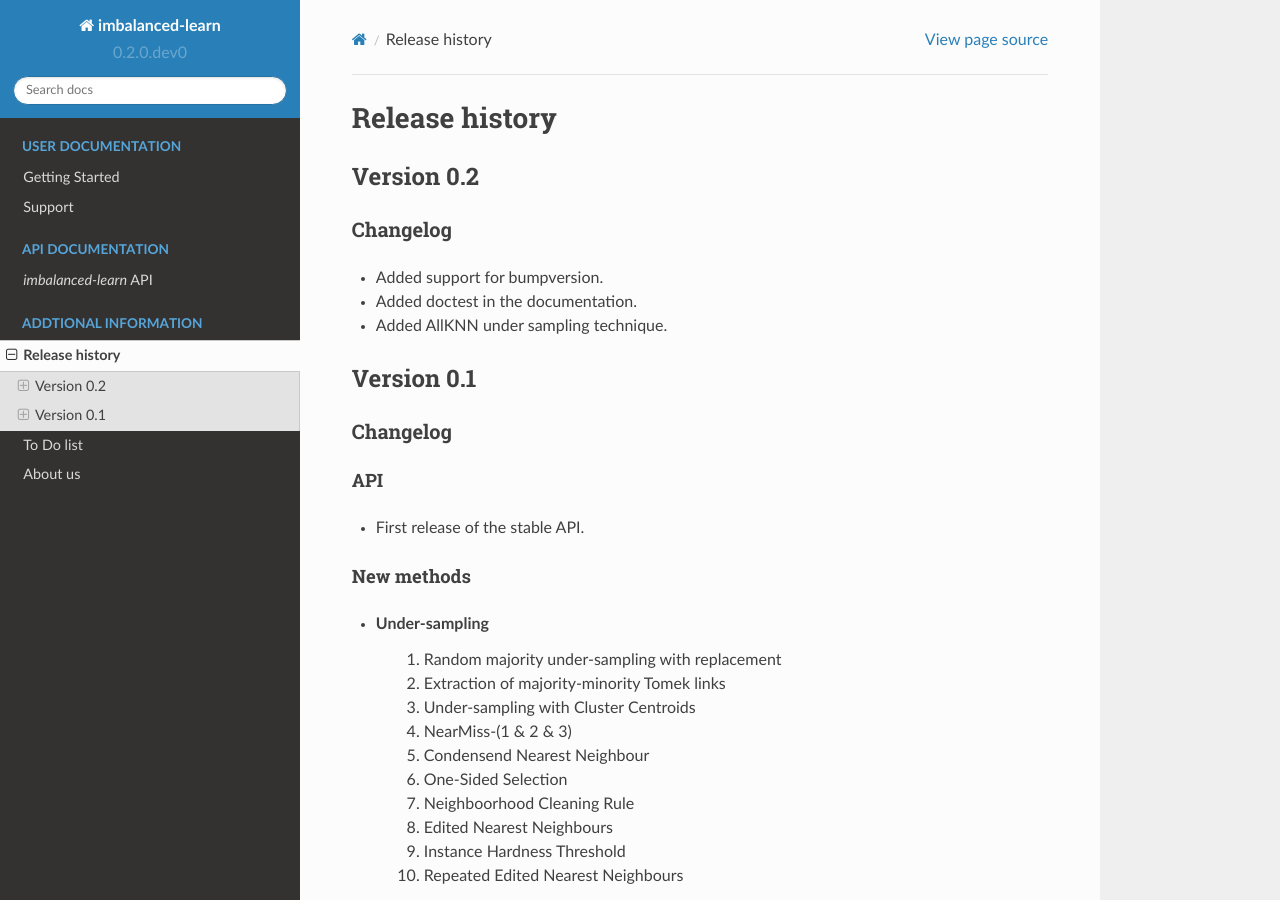
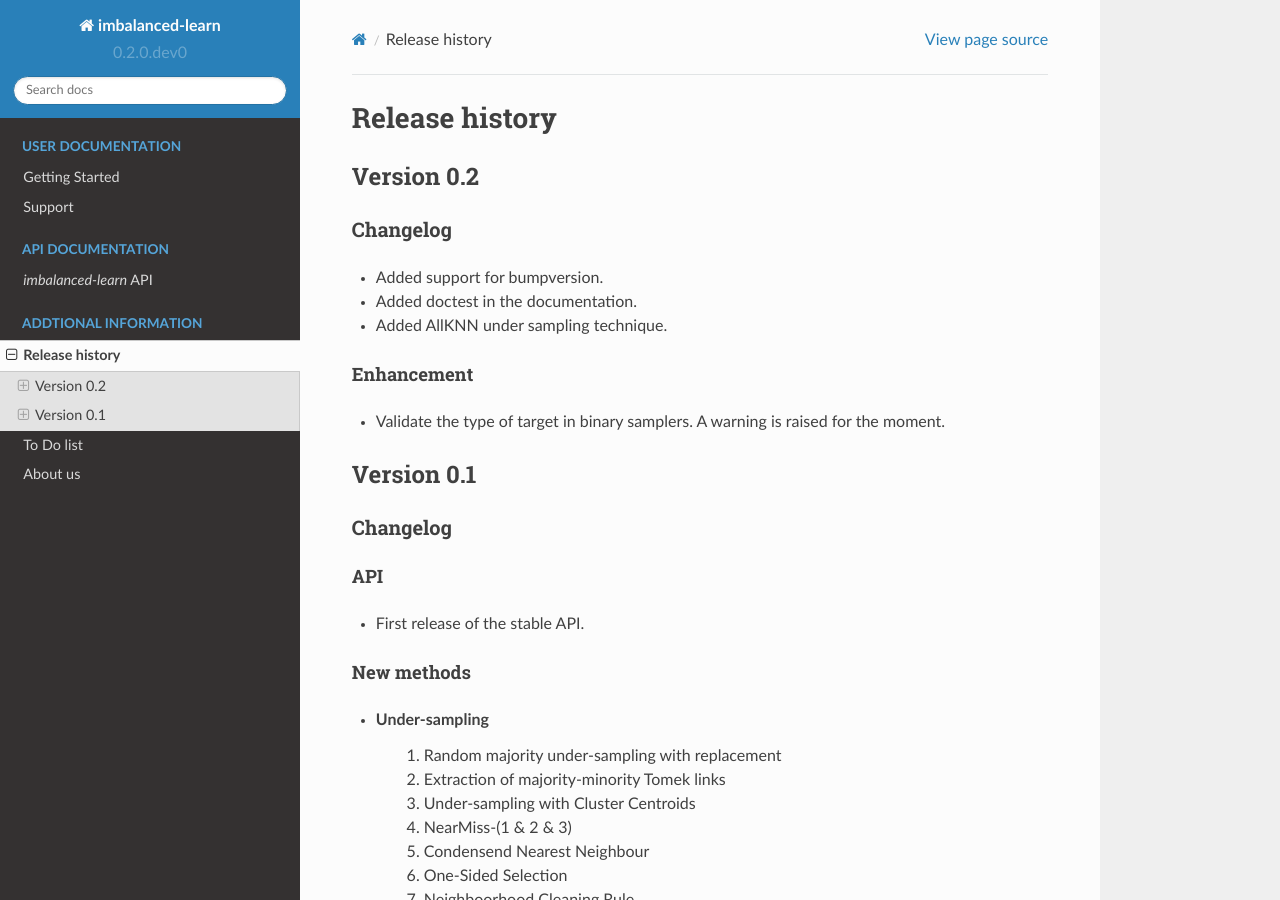
Before and after one commit to scikit-learn-contrib/imbalanced-learn, a Sphinx documentation site: the page built from doc/whats_new.rst, in a window 1280 px wide and 900 px high. Built offline with Sphinx 7.4.7 and the Read the Docs theme 2.0.0, drawn with Linux system fonts in a browser that asks for light colours; formulas are drawn with MathJax 3; pages that are not in the unit, such as notebooks, are missing from menus.

Commit message:
Update the changelog

```diff
--- a/doc/whats_new.rst
+++ b/doc/whats_new.rst
@@ -16,6 +16,10 @@
 - Added doctest in the documentation.
 - Added AllKNN under sampling technique.
 
+Enhancement
+~~~~~~~~~~~
+
+- Validate the type of target in binary samplers. A warning is raised for the moment.
 
 .. _changes_0_1:
 
```
